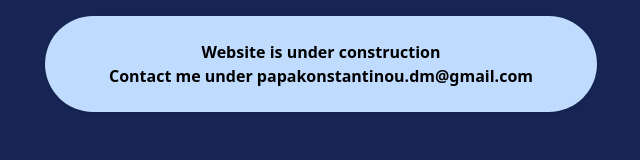
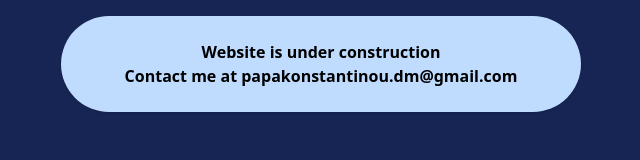
Before and after one commit to Turtel216/Turtel42.github.io, a website: page public/index.html in a window 1280 px wide. Shown: the whole page, without its empty margins (319-959 px from the left). Drawn offline with Linux system fonts and the light colour scheme.

Commit message:
fixed typo

```diff
--- a/public/index.html
+++ b/public/index.html
@@ -8,7 +8,7 @@
 <body class="bg-blue-950 flex justify-center" >
     <div class="px-16 py-6 bg-blue-200 rounded-full overflow-hidden shadow text-center m-4 w-fit font-semibold">
         <span>Website is under construction</span>
-        <span class="block">Contact me under papakonstantinou.dm@gmail.com</span>
+        <span class="block">Contact me at papakonstantinou.dm@gmail.com</span>
     </div>
 
 </body>
```
